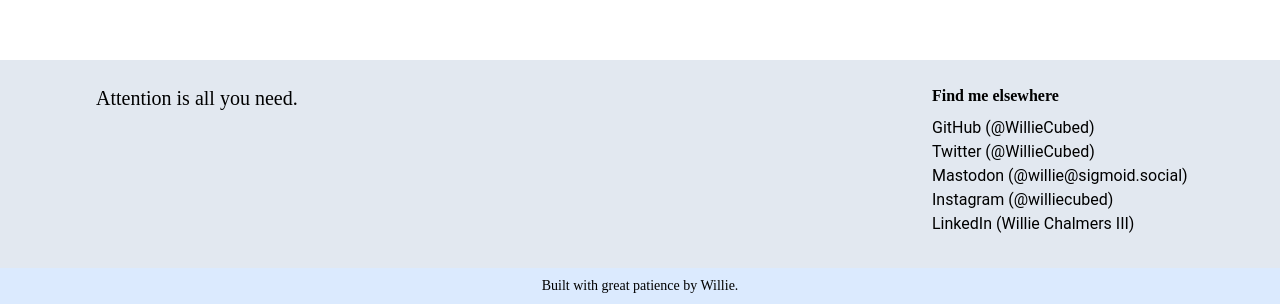
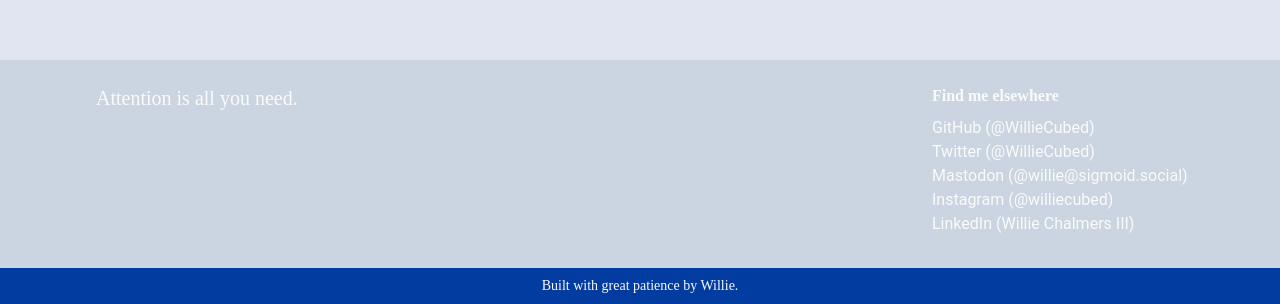
Before and after one commit to WillieCubed/website, a Next.js app: page /media in a window 1280 px wide. Shown: the part 1387-1691 px from the top of the page. Built offline with nearby package versions, Linux system fonts and the light colour scheme; no server answers.

Commit message:
feat: Update SiteFooter styles
It's bolder, but the abundance of blue makes me want to cry.

This will probably change again soon.

```diff
--- a/components/SiteFooter.tsx
+++ b/components/SiteFooter.tsx
@@ -16,7 +16,7 @@ export default function SiteFooter() {
   const footerTagline = randomlyChooseTagline();
 
   return (
-    <footer className="bg-slate-200 dark:bg-slate-900 dark:text-slate-300 dark:border-t-2 dark:border-slate-500/50">
+    <footer className="bg-slate-300 bg-primary-dark-1 text-on-dark dark:bg-slate-900 dark:text-slate-300 dark:border-t-2 dark:border-slate-500/50">
       <div className="mx-auto max-w-6xl lg:grid lg:gap-4 pt-4 pb-8 px-4 lg:grid-cols-4">
         <div
           id="quote"
@@ -87,7 +87,7 @@ export default function SiteFooter() {
         </div>
       </div>
       <div
-        className="px-4 py-2 text-center text-sm bg-blue-100 dark:bg-blue-900 dark:text-white cursor-pointer font-display"
+        className="px-4 py-2 text-center text-sm bg-primary-dark-2 text-on-dark dark:bg-blue-900 dark:text-white cursor-pointer font-display"
         title="It took nearly half a decade, but it's better than nothing."
       >
         Built with great patience by Willie.
--- a/pages/_app.tsx
+++ b/pages/_app.tsx
@@ -7,7 +7,7 @@ import Script from 'next/script';
  */
 function WebsiteApp({ Component, pageProps }: AppProps) {
   return (
-    <div className="min-h-screen dark:bg-slate-900 dark:text-on-dark">
+    <div className="min-h-screen bg-light text-on-light dark:bg-slate-900 dark:text-on-dark">
       <Script
         src={`https://www.googletagmanager.com/gtag/js?id=${process.env.NEXT_PUBLIC_GTAG_ID}`}
         strategy="afterInteractive"
--- a/pages/projects/index.tsx
+++ b/pages/projects/index.tsx
@@ -197,7 +197,7 @@ const LandingPage: NextPage<InferGetStaticPropsType<typeof getStaticProps>> = ({
       <main className="">
         <section
           id="research-projects"
-          className="py-[16px] lg:py-[64px] lg:px-[16px] lg:grid lg:grid-cols-12 lg:px-[24px] lg:gap-x-[16px] bg-[#E1E5F2] text-on-light"
+          className="py-[16px] lg:py-[64px] lg:px-[16px] lg:grid lg:grid-cols-12 lg:px-[24px] lg:gap-x-[16px]"
         >
           <div className="mb-4 px-[20px] md:px-4 md:pb-4 lg:px-0 lg:mb-0 lg:col-span-2 lg:col-start-2">
             <div className="lg:sticky lg:top-[140px]">
--- a/tailwind.config.js
+++ b/tailwind.config.js
@@ -55,7 +55,8 @@ module.exports = {
         dark: '#2A2A2A',
         light: {
           1: '#F5F5F5',
-          DEFAULT: '#FAFAFA',
+          2: '#FAFAFA',
+          DEFAULT: '#E1E5F2',
         },
         link: '#3324BB',
       },
```
